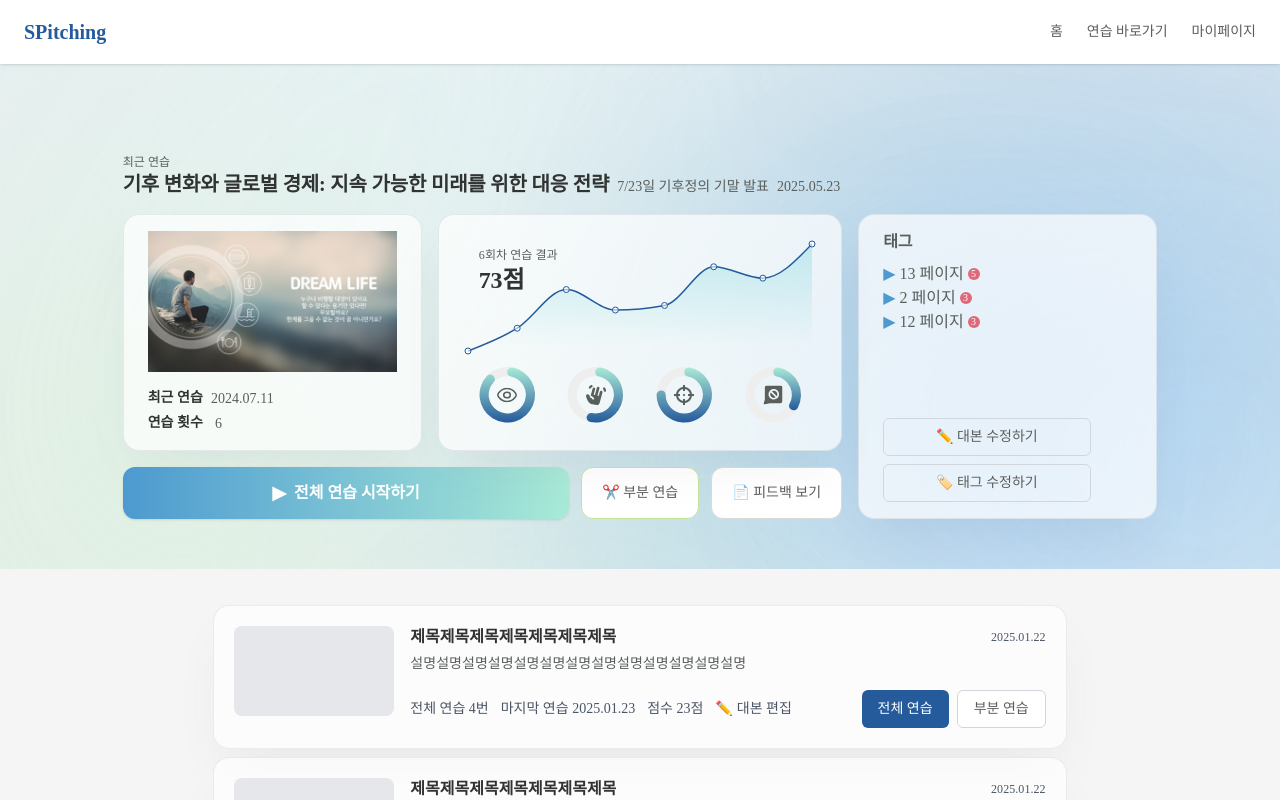
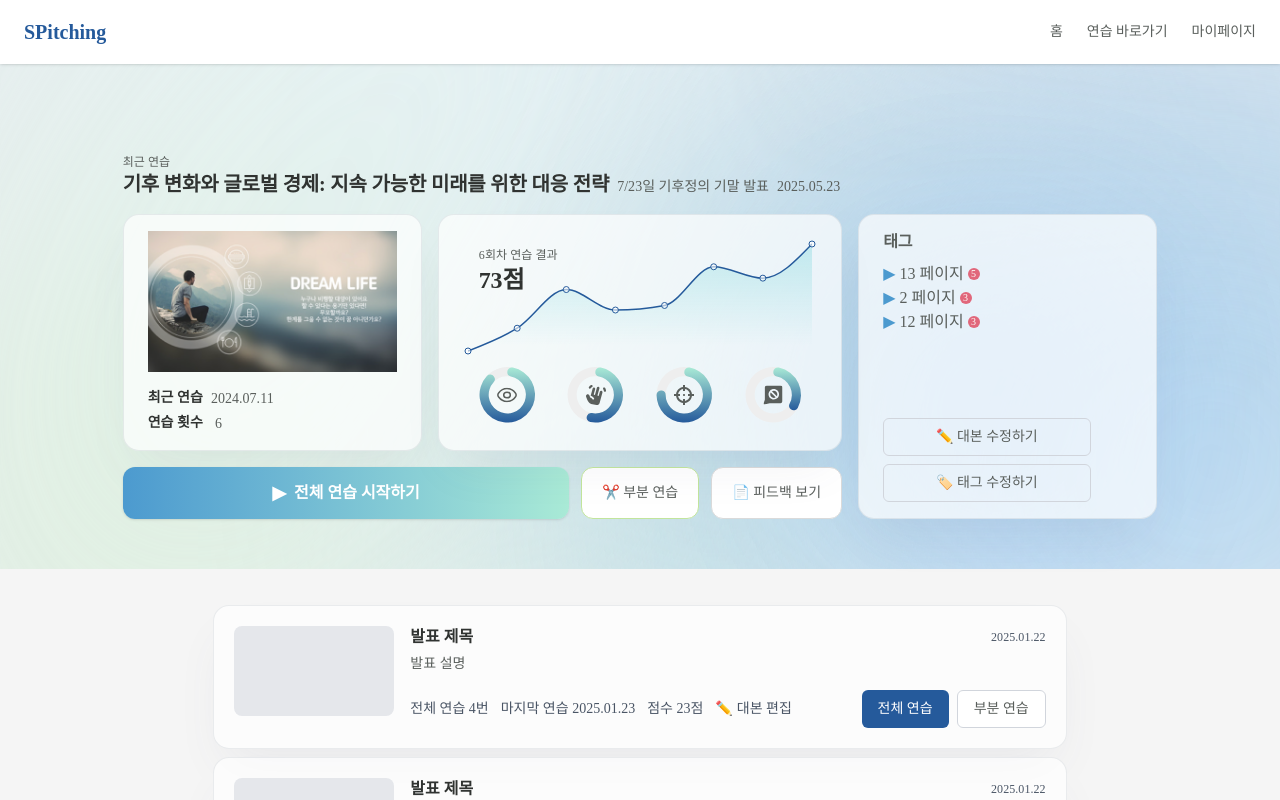
Before and after one commit to xseojungx/SPitching-FE, a React (Vite) app in the folder SPitching/: page /dashboard in a window 1280 px wide. Built offline with nearby package versions, Linux system fonts and the light colour scheme; a web font is replaced by a local one.

Commit message:
style. mock data 수정

```diff
--- a/SPitching/src/components/dashboard/PracticeListCard.tsx
+++ b/SPitching/src/components/dashboard/PracticeListCard.tsx
@@ -9,16 +9,12 @@ const PracticeListCard = () => {
         <div>
           {/* 제목 */}
           <div className='flex flex-row items-center justify-between'>
-            <span className='s1 truncate text-gray-900'>
-              제목제목제목제목제목제목제목
-            </span>
+            <span className='s1 truncate text-gray-900'>발표 제목</span>
             <span className='c2 text-gray-600'>2025.01.22</span>
           </div>
 
           {/* 설명 */}
-          <p className='b2 mt-1 line-clamp-2 text-gray-700'>
-            설명설명설명설명설명설명설명설명설명설명설명설명설명
-          </p>
+          <p className='b2 mt-1 line-clamp-2 text-gray-700'>발표 설명</p>
         </div>
 
         {/* 하단 메타 정보 + 버튼 */}
```
